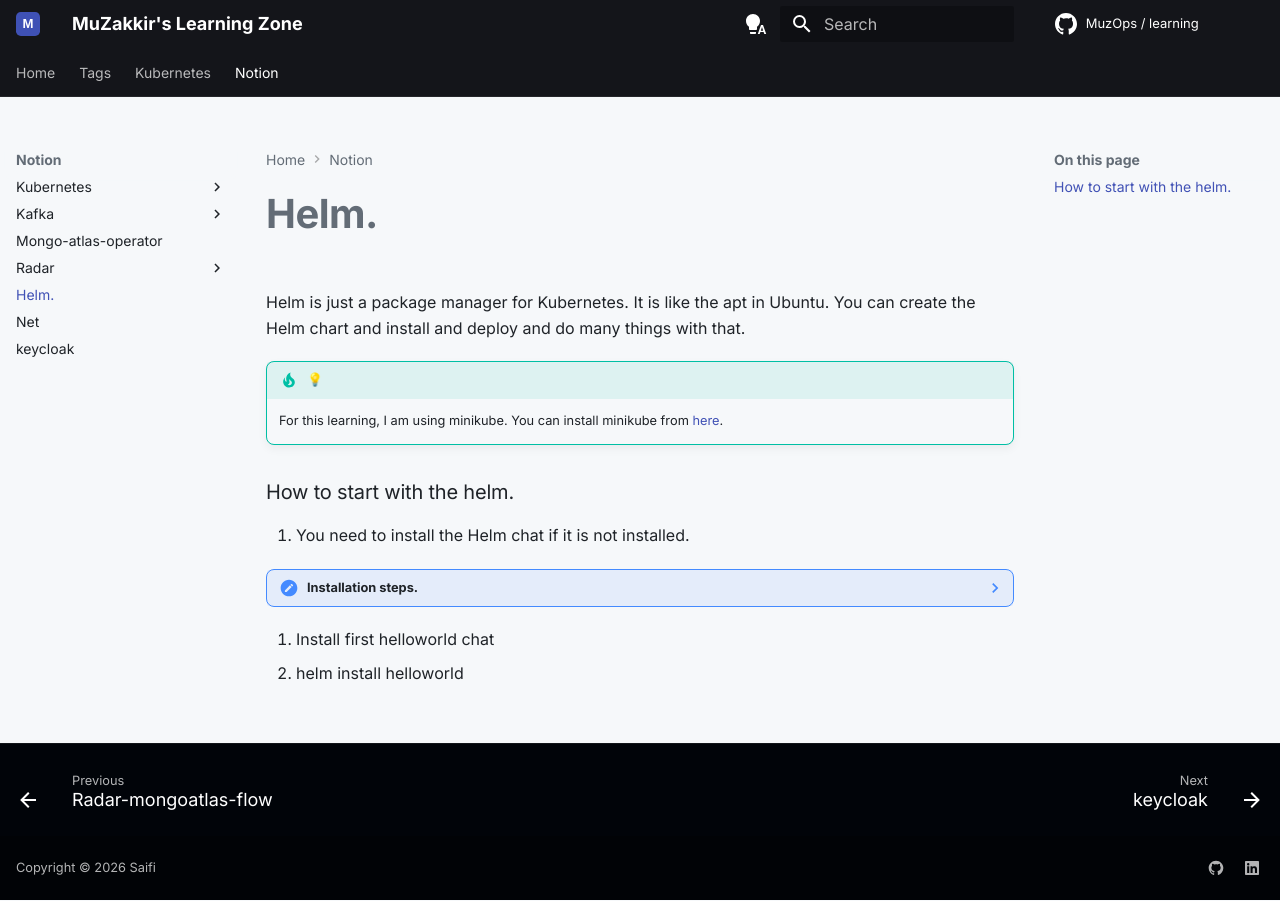
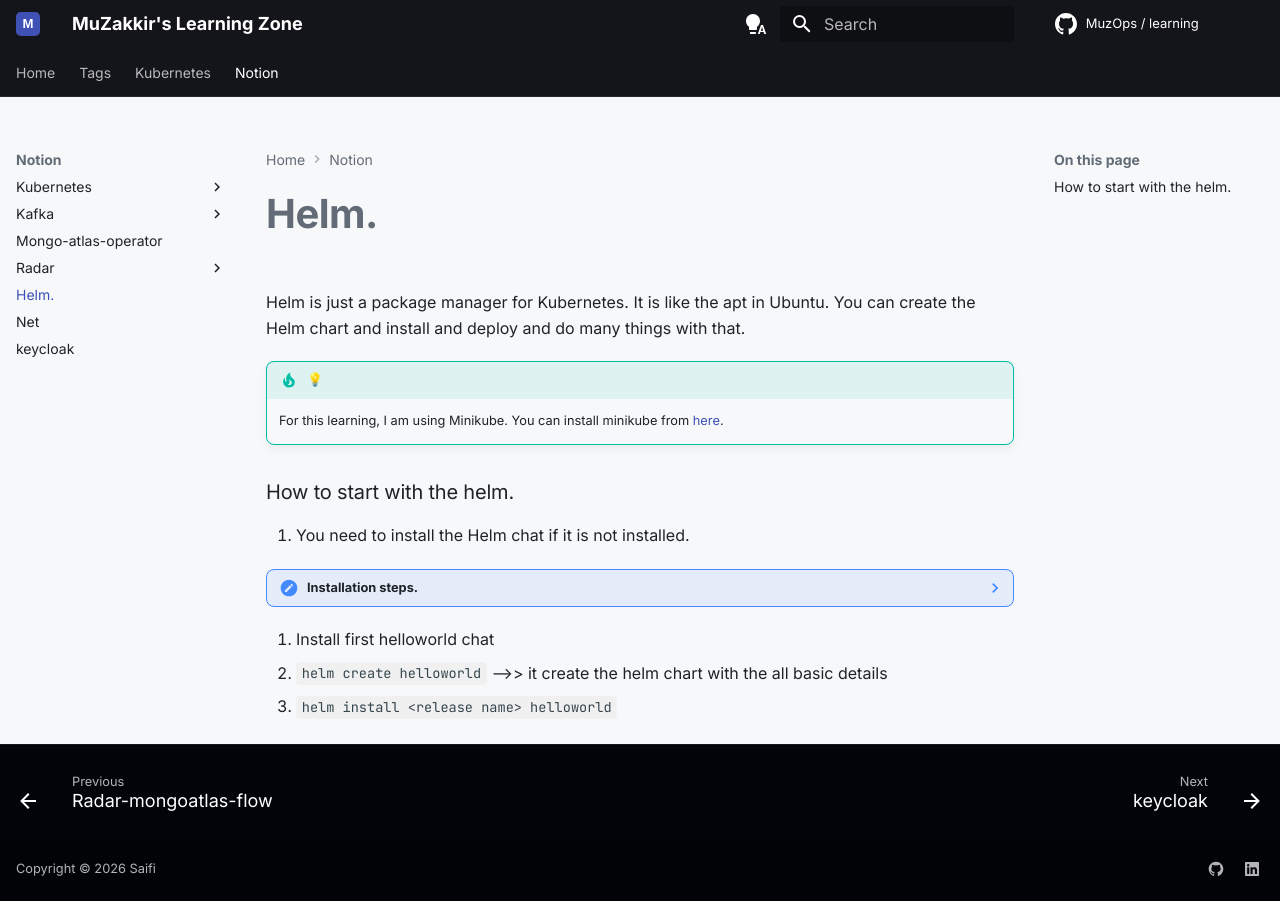
Before and after one commit to muzakkirsaifi123/learning_sbs, an MkDocs documentation site: the page built from docs/notion/helm.md, in a window 1280 px wide. Built offline with MkDocs 1.6.1 and Material for MkDocs 9.7.7, drawn with Linux system fonts in a browser that asks for light colours; plug-ins that fetch from the network failed and are left out; comment, search, counter and statistics services are not loaded.

Commit message:
chore: sync Notion pages

```diff
--- a/docs/notion/helm.md
+++ b/docs/notion/helm.md
@@ -2,7 +2,7 @@
 
 Helm is just a package manager for Kubernetes. It is like the apt in Ubuntu. You can create the Helm chart and install and deploy and do many things with that.
 !!! tip "💡"
-    For this learning, I am using minikube. You can install minikube from [here](https://minikube.sigs.k8s.io/docs/start/?arch=%2Fwindows%2Fx86-64%2Fstable%2F.exe%20download).
+    For this learning, I am using Minikube. You can install minikube from [here](https://minikube.sigs.k8s.io/docs/start/?arch=%2Fwindows%2Fx86-64%2Fstable%2F.exe%20download).
 
 ### How to start with the helm.
 1. You need to install the Helm chat if it is not installed.
@@ -16,4 +16,5 @@ Helm is just a package manager for Kubernetes. It is like the apt in Ubuntu. You
     1. You can ref this [doc ](https://helm.sh/docs/intro/install/)also
 
 1. Install first helloworld chat
-  1. helm install helloworld
+  1. `helm create helloworld` —>> it create the helm chart with the all basic details
+  1. `helm install <release name> helloworld`
```
